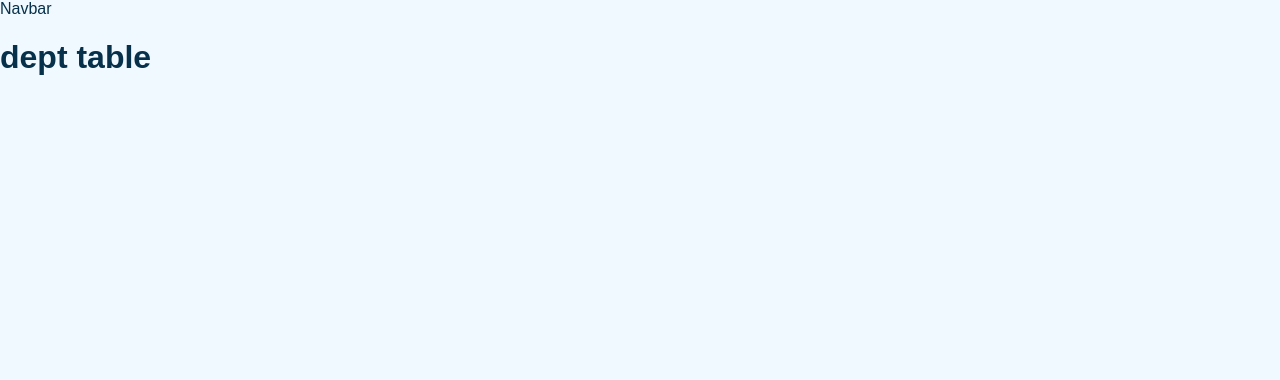
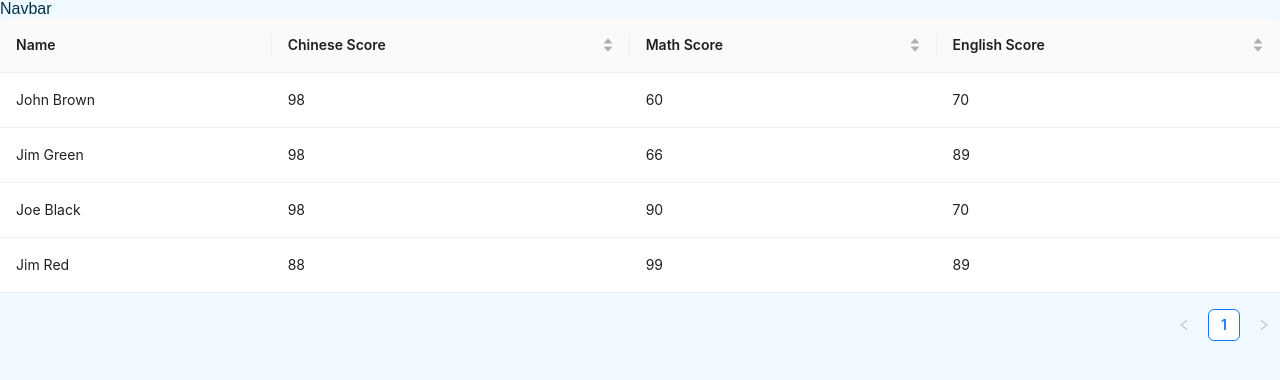
Before and after one commit to jyothi-engineering-college/exam-seat-automation, a React (Vite) app: page /dept-exams in a window 1280 px wide. Shown: the top 380 px of the page. Built offline with nearby package versions, Linux system fonts and the light colour scheme; a web font is replaced by a local one.

Commit message:
table added

```diff
--- a/src/App.jsx
+++ b/src/App.jsx
@@ -4,6 +4,7 @@ import "./App.css";
 import { BrowserRouter, Route, Routes } from "react-router-dom";
 import ProtectedRoute from "./pages/ProtectedRoute";
 import Sharedlayout from "./pages/dashboard/SharedLayout";
+import Tablesample from "./pages/dashboard/tableSample";
 
 const App = () => {
   return (
@@ -18,7 +19,7 @@ const App = () => {
           }
         >
           <Route index element={<h1>Home</h1>} />
-          <Route path="dept-exams" element={<h1 >dept table</h1>} />
+          <Route path="dept-exams" element={<Tablesample/>} />
 
         </Route>
 
--- /dev/null
+++ b/src/pages/dashboard/Tablesample.jsx
@@ -0,0 +1,69 @@
+import React from "react";
+import { Table } from "antd";
+const columns = [
+  {
+    title: "Name",
+    dataIndex: "name",
+  },
+  {
+    title: "Chinese Score",
+    dataIndex: "chinese",
+    sorter: {
+      compare: (a, b) => a.chinese - b.chinese,
+      multiple: 3,
+    },
+  },
+  {
+    title: "Math Score",
+    dataIndex: "math",
+    sorter: {
+      compare: (a, b) => a.math - b.math,
+      multiple: 2,
+    },
+  },
+  {
+    title: "English Score",
+    dataIndex: "english",
+    sorter: {
+      compare: (a, b) => a.english - b.english,
+      multiple: 1,
+    },
+  },
+];
+const data = [
+  {
+    key: "1",
+    name: "John Brown",
+    chinese: 98,
+    math: 60,
+    english: 70,
+  },
+  {
+    key: "2",
+    name: "Jim Green",
+    chinese: 98,
+    math: 66,
+    english: 89,
+  },
+  {
+    key: "3",
+    name: "Joe Black",
+    chinese: 98,
+    math: 90,
+    english: 70,
+  },
+  {
+    key: "4",
+    name: "Jim Red",
+    chinese: 88,
+    math: 99,
+    english: 89,
+  },
+];
+const onChange = (pagination, filters, sorter, extra) => {
+  console.log("params", pagination, filters, sorter, extra);
+};
+const Tablesample = () => (
+  <Table columns={columns} dataSource={data} onChange={onChange} />
+);
+export default Tablesample;
```
